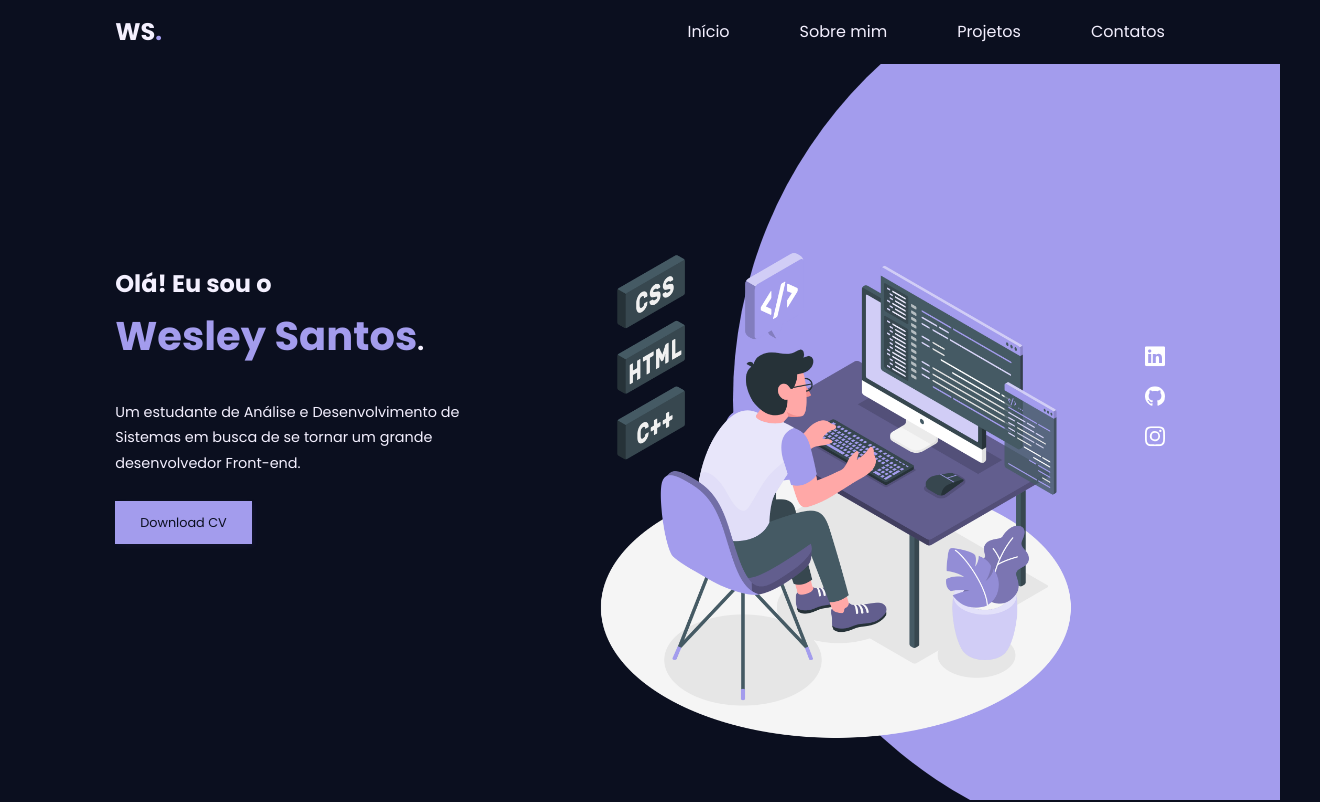
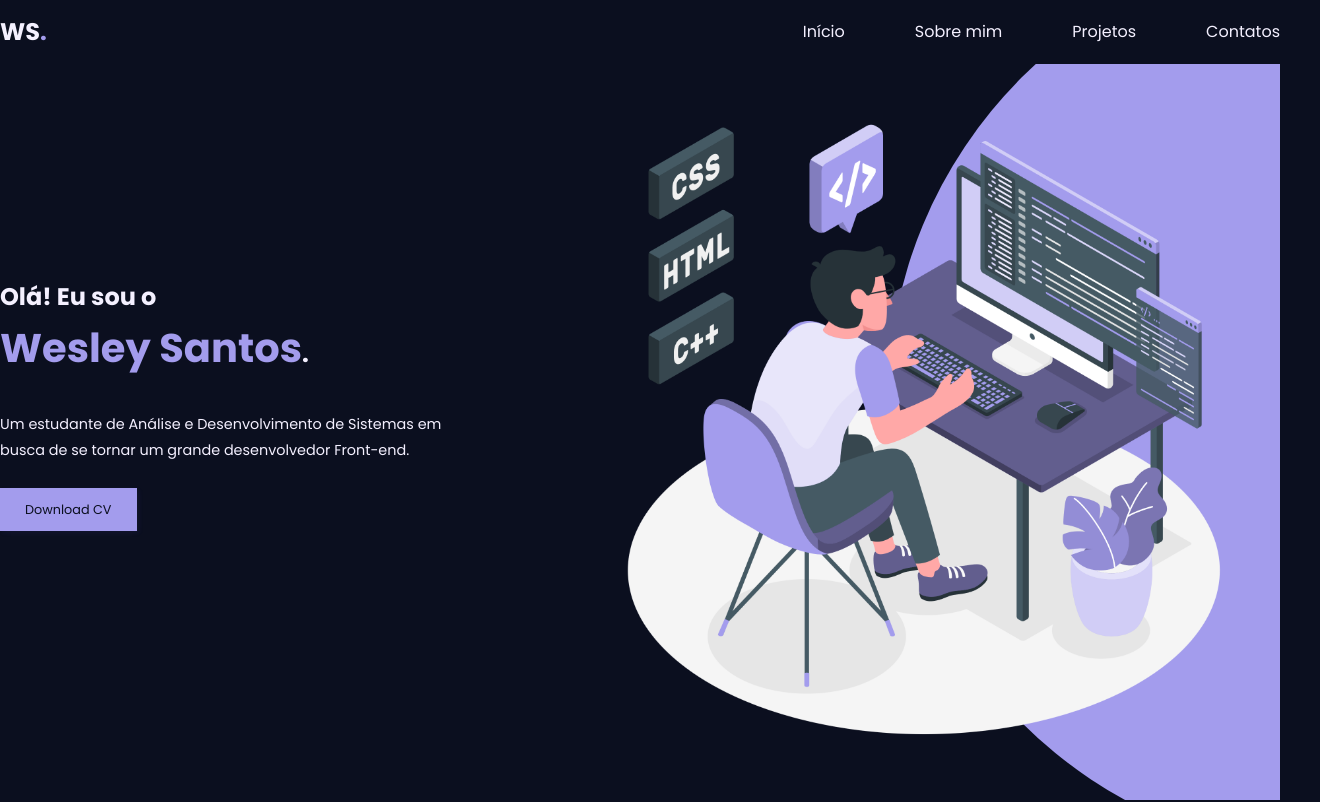
Before and after one commit to wesleysantosdev/ws-portfolio, a React (Vite) app: page / in a window 1280 px wide. Shown: the top 802 px of the page, 1320 px wide, since content can reach past the window. Built offline with nearby package versions, Linux system fonts and the light colour scheme.

Commit message:
container width

```diff
--- a/src/main.css
+++ b/src/main.css
@@ -25,11 +25,14 @@
   --font-size-small: 1rem;
   --font-size-smaller: 0.8rem;
 
-  --container-width-large: 82%;
-  --container-width-medium: 90%;
-  --container-width-small: 95%;
+  --container-width-gt-1400: 1320px;
+  --container-width-gt-1200: 1140px;
+  --container-width-gt-992: 960px;
+  --container-width-gt-768: 720px;
+  --container-width-gt-576: 540px;
   --box-shadow: 2px 2px 5px #6356f013;
 }
+
 
 html{
   scroll-behavior: smooth;
@@ -82,18 +85,42 @@ h3 > strong{
 
 
 .container{
-  width: var(--container-width-large);
+  width: var(--container-width-gt-1400);
   margin: 0 auto;
 }
 
-@media screen and (max-width: 1040px){
+@media screen and (max-width: 1400px){
   .container{
-    width: var(--container-width-medium);
+    width: var(--container-width-gt-1400);
   }
 }
 
-@media screen and (max-width: 600px){
+@media screen and (max-width: 1200px){
   .container{
-    width: var(--container-width-small);
+    width: var(--container-width-gt-1200);
   }
 }
+
+@media screen and (max-width: 992px){
+  .container{
+    width: var(--container-width-gt-992);
+  }
+}
+
+@media screen and (max-width: 768px){
+  .container{
+    width: var(--container-width-gt-768);
+  }
+}
+
+@media screen and (max-width: 576px){
+  .container{
+    width: var(--container-width-gt-576);
+  }
+}
+
+@media screen and (max-width: 576px){
+  .container{
+    width: 100%;
+  }
+}
```
